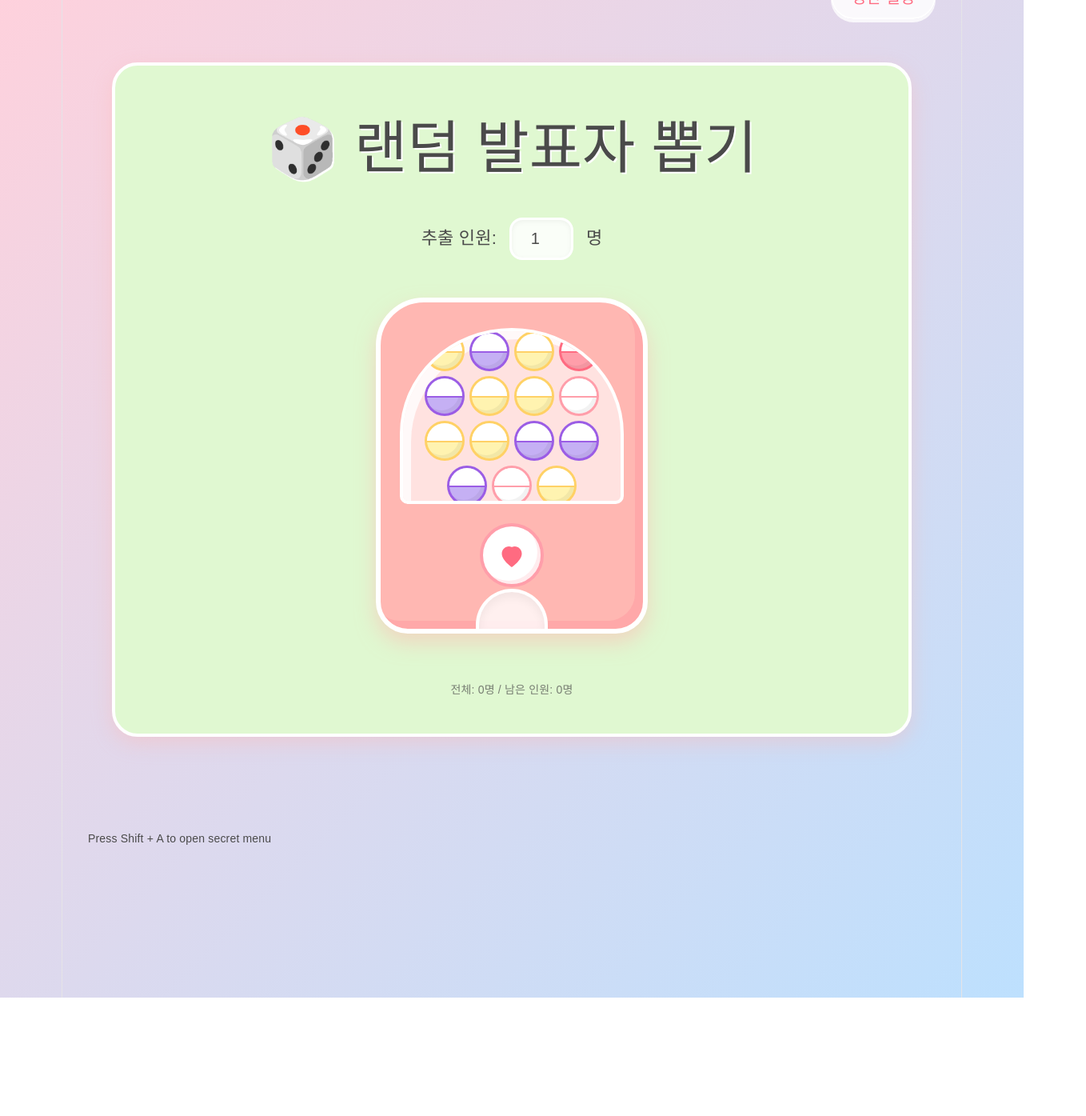
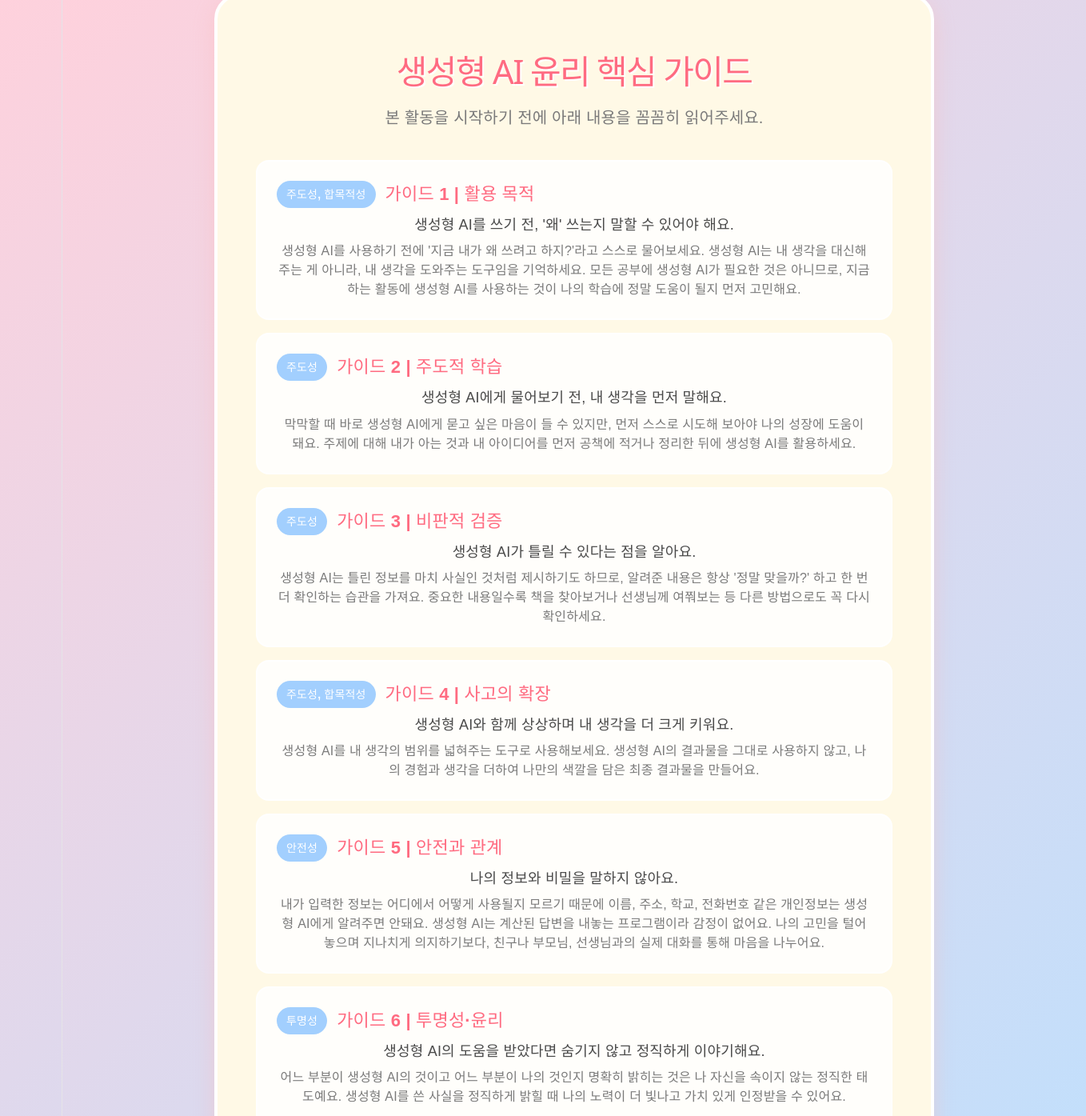
Before and after one commit to euclid17/landom, a React (Vite) app in the folder random-presenter/: page / in a window 1280 px wide. Shown: the part 40-1435 px from the top of the page at 80% size, 1358 px wide, since content can reach past the window. Before the commit the page ends 1287 px from the top, so only its background shows below. Built offline with nearby package versions, Linux system fonts and the light colour scheme; a web font is replaced by a local one.

Commit message:
feat: Add ethics guide gate screen

```diff
--- a/random-presenter/src/App.jsx
+++ b/random-presenter/src/App.jsx
@@ -2,10 +2,14 @@ import React, { useState, useEffect } from 'react';
 import GachaMachine from './components/GachaMachine';
 import Settings from './components/Settings';
 import SecretModal from './components/SecretModal';
+import EthicsGate from './components/EthicsGate';
 import * as storage from './utils/storage';
 import './styles/index.css';
 
 function App() {
+  const [hasAgreedToEthics, setHasAgreedToEthics] = useState(() => {
+    return sessionStorage.getItem('agreedToEthics') === 'true';
+  });
   const [students, setStudents] = useState([]);
   const [secretOrder, setSecretOrder] = useState([]);
   const [pickedStudents, setPickedStudents] = useState([]);
@@ -141,6 +145,15 @@ function App() {
     }, 100);
   };
 
+  const handleEthicsAgree = () => {
+    sessionStorage.setItem('agreedToEthics', 'true');
+    setHasAgreedToEthics(true);
+  };
+
+  if (!hasAgreedToEthics) {
+    return <EthicsGate onAgree={handleEthicsAgree} />;
+  }
+
   return (
     <div className="app-container">
       {/* Top Nav */}
--- /dev/null
+++ b/random-presenter/src/components/EthicsGate.jsx
@@ -0,0 +1,72 @@
+import React from 'react';
+
+const EthicsGate = ({ onAgree }) => {
+  const guidelines = [
+    {
+      title: '활용 목적',
+      category: '주도성, 합목적성',
+      subtitle: "생성형 AI를 쓰기 전, '왜' 쓰는지 말할 수 있어야 해요.",
+      content: "생성형 AI를 사용하기 전에 '지금 내가 왜 쓰려고 하지?'라고 스스로 물어보세요. 생성형 AI는 내 생각을 대신해주는 게 아니라, 내 생각을 도와주는 도구임을 기억하세요. 모든 공부에 생성형 AI가 필요한 것은 아니므로, 지금 하는 활동에 생성형 AI를 사용하는 것이 나의 학습에 정말 도움이 될지 먼저 고민해요."
+    },
+    {
+      title: '주도적 학습',
+      category: '주도성',
+      subtitle: '생성형 AI에게 물어보기 전, 내 생각을 먼저 말해요.',
+      content: '막막할 때 바로 생성형 AI에게 묻고 싶은 마음이 들 수 있지만, 먼저 스스로 시도해 보아야 나의 성장에 도움이 돼요. 주제에 대해 내가 아는 것과 내 아이디어를 먼저 공책에 적거나 정리한 뒤에 생성형 AI를 활용하세요.'
+    },
+    {
+      title: '비판적 검증',
+      category: '주도성',
+      subtitle: '생성형 AI가 틀릴 수 있다는 점을 알아요.',
+      content: "생성형 AI는 틀린 정보를 마치 사실인 것처럼 제시하기도 하므로, 알려준 내용은 항상 '정말 맞을까?' 하고 한 번 더 확인하는 습관을 가져요. 중요한 내용일수록 책을 찾아보거나 선생님께 여쭤보는 등 다른 방법으로도 꼭 다시 확인하세요."
+    },
+    {
+      title: '사고의 확장',
+      category: '주도성, 합목적성',
+      subtitle: '생성형 AI와 함께 상상하며 내 생각을 더 크게 키워요.',
+      content: '생성형 AI를 내 생각의 범위를 넓혀주는 도구로 사용해보세요. 생성형 AI의 결과물을 그대로 사용하지 않고, 나의 경험과 생각을 더하여 나만의 색깔을 담은 최종 결과물을 만들어요.'
+    },
+    {
+      title: '안전과 관계',
+      category: '안전성',
+      subtitle: '나의 정보와 비밀을 말하지 않아요.',
+      content: '내가 입력한 정보는 어디에서 어떻게 사용될지 모르기 때문에 이름, 주소, 학교, 전화번호 같은 개인정보는 생성형 AI에게 알려주면 안돼요. 생성형 AI는 계산된 답변을 내놓는 프로그램이라 감정이 없어요. 나의 고민을 털어놓으며 지나치게 의지하기보다, 친구나 부모님, 선생님과의 실제 대화를 통해 마음을 나누어요.'
+    },
+    {
+      title: '투명성·윤리',
+      category: '투명성',
+      subtitle: '생성형 AI의 도움을 받았다면 숨기지 않고 정직하게 이야기해요.',
+      content: '어느 부분이 생성형 AI의 것이고 어느 부분이 나의 것인지 명확히 밝히는 것은 나 자신을 속이지 않는 정직한 태도예요. 생성형 AI를 쓴 사실을 정직하게 밝힐 때 나의 노력이 더 빛나고 가치 있게 인정받을 수 있어요.'
+    }
+  ];
+
+  return (
+    <div className="ethics-gate-container">
+      <div className="ethics-gate-card">
+        <h1 className="ethics-title">생성형 AI 윤리 핵심 가이드</h1>
+        <p className="ethics-subtitle">본 활동을 시작하기 전에 아래 내용을 꼼꼼히 읽어주세요.</p>
+
+        <div className="ethics-list">
+          {guidelines.map((guide, index) => (
+            <div key={index} className="ethics-item">
+              <div className="ethics-item-header">
+                <span className="ethics-category">{guide.category}</span>
+                <span className="ethics-item-title">가이드 {index + 1} | {guide.title}</span>
+              </div>
+              <h3 className="ethics-item-subtitle">{guide.subtitle}</h3>
+              <p className="ethics-item-content">{guide.content}</p>
+            </div>
+          ))}
+        </div>
+
+        <div className="ethics-action">
+          <button className="button-primary ethics-agree-button" onClick={onAgree}>
+            나는 윤리 핵심가이드를 빠짐없이 읽고 이를 실천하겠습니다.
+          </button>
+        </div>
+      </div>
+    </div>
+  );
+};
+
+export default EthicsGate;
--- a/random-presenter/src/styles/index.css
+++ b/random-presenter/src/styles/index.css
@@ -200,3 +200,103 @@ input:focus, textarea:focus, select:focus {
   border: 4px solid #fff;
   box-shadow: var(--shadow-soft);
 }
+
+/* Ethics Gate */
+.ethics-gate-container {
+  width: 100vw;
+  min-height: 100vh;
+  display: flex;
+  justify-content: center;
+  align-items: center;
+  padding: var(--spacing-xl);
+  background: var(--bg-gradient);
+}
+
+.ethics-gate-card {
+  background-color: #fff9e6; /* Cream color */
+  border-radius: var(--rounded-lg);
+  padding: var(--spacing-xxl);
+  width: 100%;
+  max-width: 900px;
+  border: 4px solid #fff;
+  box-shadow: var(--shadow-soft);
+  display: flex;
+  flex-direction: column;
+  gap: var(--spacing-lg);
+}
+
+.ethics-title {
+  font-size: 42px;
+  color: var(--accent-magenta);
+  text-align: center;
+  margin-bottom: var(--spacing-xs);
+  text-shadow: 2px 2px 0px #fff;
+}
+
+.ethics-subtitle {
+  font-size: 20px;
+  color: var(--text-secondary);
+  text-align: center;
+  margin-bottom: var(--spacing-md);
+}
+
+.ethics-list {
+  display: flex;
+  flex-direction: column;
+  gap: var(--spacing-md);
+}
+
+.ethics-item {
+  background-color: var(--surface-white);
+  border-radius: var(--rounded-md);
+  padding: var(--spacing-lg);
+  border: 2px solid #fff;
+}
+
+.ethics-item-header {
+  display: flex;
+  align-items: center;
+  gap: var(--spacing-sm);
+  margin-bottom: var(--spacing-xs);
+}
+
+.ethics-category {
+  background-color: var(--surface-blue);
+  color: #fff;
+  padding: 4px 12px;
+  border-radius: var(--rounded-pill);
+  font-size: 14px;
+  font-weight: bold;
+}
+
+.ethics-item-title {
+  font-size: 22px;
+  font-weight: bold;
+  color: var(--accent-magenta);
+}
+
+.ethics-item-subtitle {
+  font-size: 18px;
+  font-weight: 500;
+  margin-bottom: var(--spacing-xs);
+  color: var(--ink);
+}
+
+.ethics-item-content {
+  font-size: 16px;
+  color: var(--text-secondary);
+  line-height: 1.5;
+}
+
+.ethics-action {
+  display: flex;
+  justify-content: center;
+  margin-top: var(--spacing-xl);
+}
+
+.ethics-agree-button {
+  width: 100%;
+  max-width: 600px;
+  font-size: 24px;
+  padding: 16px 24px;
+}
```
